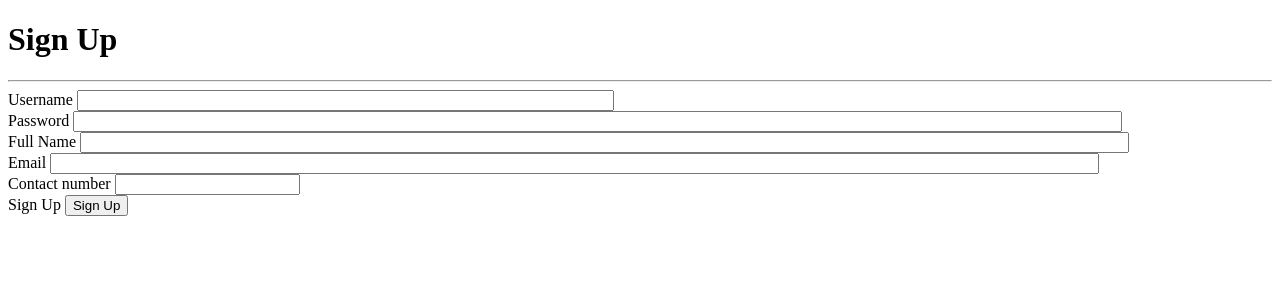
After one commit to lakshyaBamne/ContactConnect, a Flask app: page /signup in a window 1280 px wide. The commit adds this page. Shown: the top 300 px of the page. Run offline with Flask 3, Linux system fonts and the light colour scheme.

Commit message:
[4] Added a signup form and corresponding contact pages for it

```diff
--- a/flaskr/forms.py
+++ b/flaskr/forms.py
@@ -1,7 +1,7 @@
 # module to store the web-form classes for the extension Flask-WTF
 
 from flask_wtf import FlaskForm
-from wtforms import StringField, PasswordField, BooleanField, SubmitField
+from wtforms import StringField, PasswordField, BooleanField, SubmitField, EmailField
 from wtforms.validators import DataRequired
 
 class SigninForm(FlaskForm):
@@ -9,3 +9,11 @@ class SigninForm(FlaskForm):
     password = PasswordField('Password', validators=[DataRequired()])
     remember_me = BooleanField('Remember Me')
     submit = SubmitField('Sign In')
+
+class SignupForm(FlaskForm):
+    username = StringField('Username', validators=[DataRequired()])
+    password = PasswordField('Password', validators=[DataRequired()])
+    name = StringField('Full Name', validators=[DataRequired()])
+    email = EmailField('Email', validators=[])
+    cno = StringField('Contact number', validators=[DataRequired()])
+    submit = SubmitField('Sign Up')
--- a/flaskr/routes.py
+++ b/flaskr/routes.py
@@ -2,7 +2,7 @@
 from flask import render_template, redirect, request, url_for
 
 from flaskr import app
-from flaskr.forms import SigninForm
+from flaskr.forms import SigninForm, SignupForm
 
 @app.route('/')
 @app.route('/index')
@@ -18,6 +18,15 @@ def signin():
     elif request.method == 'POST':
         return redirect(url_for('user_page', username=form.username.data))
 
+@app.route('/signup', methods=['GET', 'POST'])
+def signup():
+    form = SignupForm() # instantiating the form class defined in the forms module
+
+    if request.method == 'GET':
+        return render_template('signup.html', title='SIGN UP', form=form)
+    elif request.method == 'POST':
+        return redirect(url_for('user_page', username=form.username.data))
+
 
 @app.route('/userpage/<username>', methods=['GET', 'POST'])
 def user_page(username):
--- /dev/null
+++ b/flaskr/templates/signup.html
@@ -0,0 +1,47 @@
+{% extends 'base.html' %}
+
+{% block title %}
+    {{ title }}
+{% endblock %}
+
+{% block content %}
+    <h1>
+        Sign Up
+    </h1>
+
+    <hr>
+
+    <div>
+        <form method="post" action="" novalidate>
+            {{ form.hidden_tag() }}
+
+            {{ form.username.label }}
+            {{ form.username(size=64) }}
+
+            <br>
+
+            {{ form.password.label }}
+            {{ form.password(size=128) }}
+
+            <br>
+
+            {{ form.name.label }}
+            {{ form.name(size=128) }}
+
+            <br>
+
+            {{ form.email.label }}
+            {{ form.email(size=128) }}
+
+            <br>
+
+            {{ form.cno.label }}
+            {{ form.cno(size=20) }}
+
+            <br>
+
+            {{ form.submit.label }}
+            {{ form.submit() }}
+        </form>
+    </div>
+{% endblock %}
```
Also changed, not shown: flaskr/templates/index.html (+7 -1 lines).
